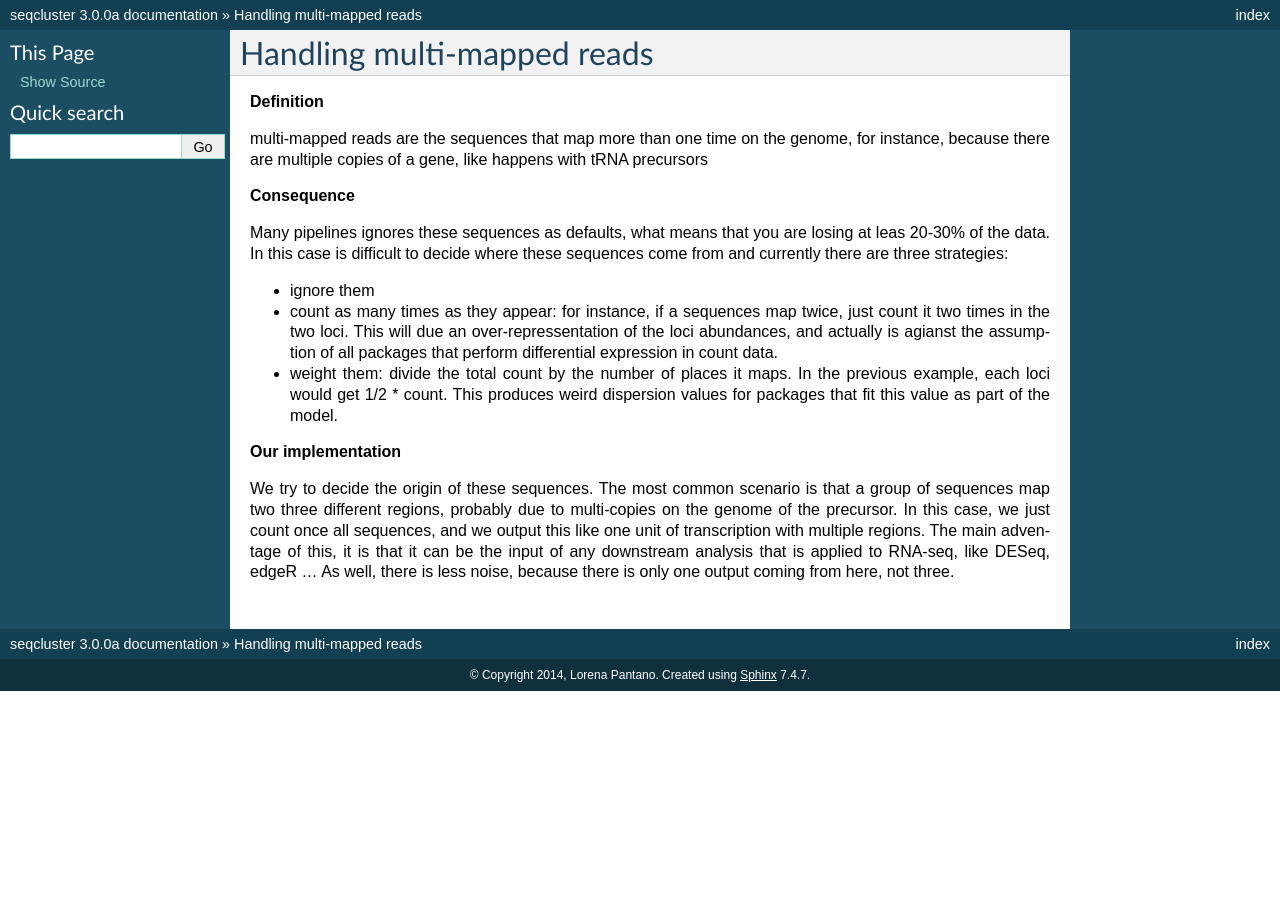
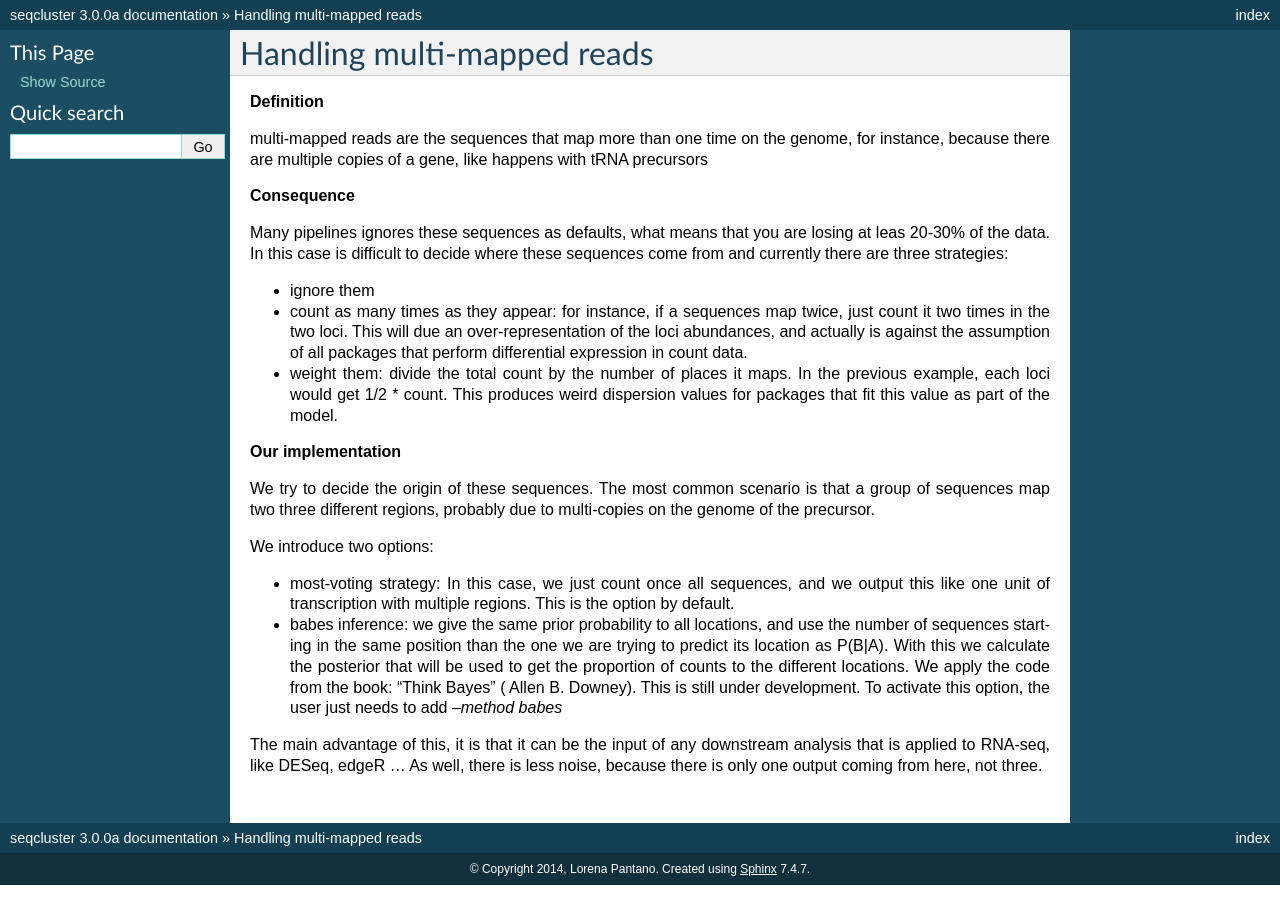
Before and after one commit to lpantano/seqcluster, a Sphinx documentation site: the page built from doc/source/multi_mapped.rst, in a window 1280 px wide. Built offline with Sphinx 7.4.7, drawn with Linux system fonts in a browser that asks for light colours; pages that are not in the unit, such as notebooks, are missing from menus.

Commit message:
add docs for multi-mapped

```diff
--- a/doc/source/index.rst
+++ b/doc/source/index.rst
@@ -13,13 +13,16 @@ Contents:
 
    getting_started.rst
 
+   more_outputs.rst
+
    collapse.rst
+
+   multi-mapped.rst
 
    documentation.rst
 
    classes.rst
 
-   more_outputs.rst
 
 I am in the process to document all classes and methods
 
--- a/doc/source/multi_mapped.rst
+++ b/doc/source/multi_mapped.rst
@@ -14,9 +14,17 @@ multi-mapped reads are the sequences that map more than one time on the genome,
 Many pipelines ignores these sequences as defaults, what means that you are losing at leas 20-30% of the data. In this case is difficult to decide where these sequences come from and currently there are three strategies:
 
 * ignore them
-* count as many times as they appear: for instance, if a sequences map twice, just count it two times in the two loci. This will due an over-repressentation of the loci abundances, and actually is agianst the assumption of all packages that perform differential expression in count data.
+* count as many times as they appear: for instance, if a sequences map twice, just count it two times in the two loci. This will due an over-representation of the loci abundances, and actually is against the assumption of all packages that perform differential expression in count data.
 * weight them: divide the total count by the number of places it maps. In the previous example, each loci would get 1/2 * count. This produces weird dispersion values for packages that fit this value as part of the model.
 
 **Our implementation**
 
-We try to decide the origin of these sequences. The most common scenario is that a group of sequences map two three different regions, probably due to multi-copies on the genome of the precursor. In this case, we just count once all sequences, and we output this like one unit of transcription with multiple regions. The main adventage of this, it is that it can be the input of any downstream analysis that is applied to RNA-seq, like DESeq, edgeR ... As well, there is less noise, because there is only one output coming from here, not three.
+We try to decide the origin of these sequences. The most common scenario is that a group of sequences map two three different regions, probably due to multi-copies on the genome of the precursor.
+
+We introduce two options:
+
+* most-voting strategy: In this case, we just count once all sequences, and we output this like one unit of transcription with multiple regions. This is the option by default.
+
+* babes inference: we give the same prior probability to all locations, and use the number of sequences starting in the same position than the one we are trying to predict its location as P(B|A). With this we calculate the posterior that will be used to get the proportion of counts to the different locations. We apply the code from the book: "Think Bayes" ( Allen B. Downey). This is still under development. To activate this option, the user just needs to add `--method babes`
+
+The main advantage of this, it is that it can be the input of any downstream analysis that is applied to RNA-seq, like DESeq, edgeR ... As well, there is less noise, because there is only one output coming from here, not three.
```
